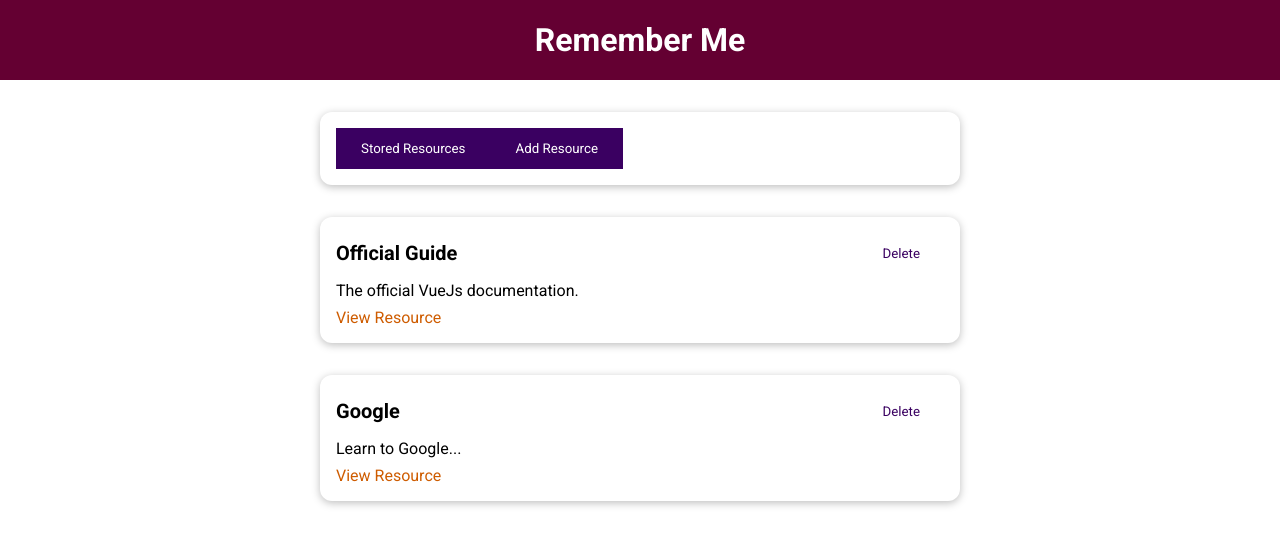
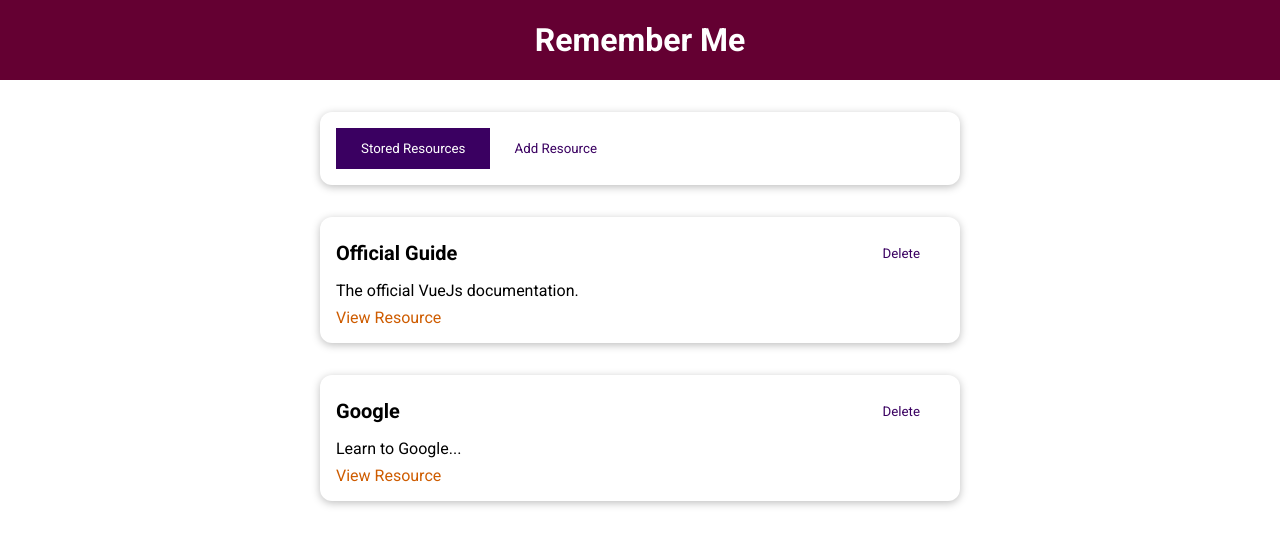
Before and after one commit to Laurence33/learning-resources-app, a Vue app: page / in a window 1280 px wide. Shown: the top 546 px of the page. Built offline with nearby package versions, Linux system fonts and the light colour scheme.

Commit message:
highlighting selected tab

```diff
--- a/src/components/learning-resources/TheResources.vue
+++ b/src/components/learning-resources/TheResources.vue
@@ -1,7 +1,9 @@
 <template>
   <base-card>
-    <base-button @click="setSelectedTab('stored-resources')">Stored Resources</base-button>
-    <base-button @click="setSelectedTab('add-resource')">Add Resource</base-button>
+    <base-button :mode="getButtonMode('stored-resources')" @click="setSelectedTab('stored-resources')">Stored
+      Resources</base-button>
+    <base-button :mode="getButtonMode('add-resource')" @click="setSelectedTab('add-resource')">Add
+      Resource</base-button>
   </base-card>
   <component :is="selectedTab"></component>
 </template>
@@ -33,9 +35,11 @@ export default {
   methods: {
     setSelectedTab(tab) {
       this.selectedTab = tab;
+    },
+    getButtonMode(tab) {
+      return this.selectedTab === tab ? null : 'flat';
     }
   },
-
   provide() {
     return {
       resources: this.storedResources
```
